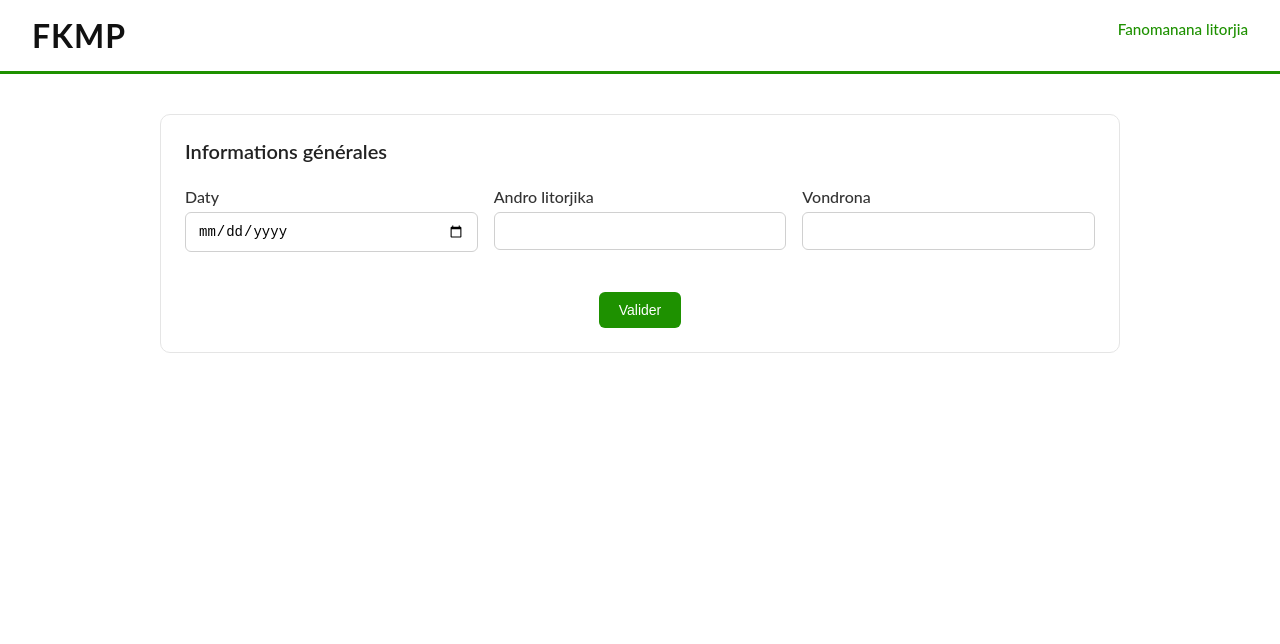
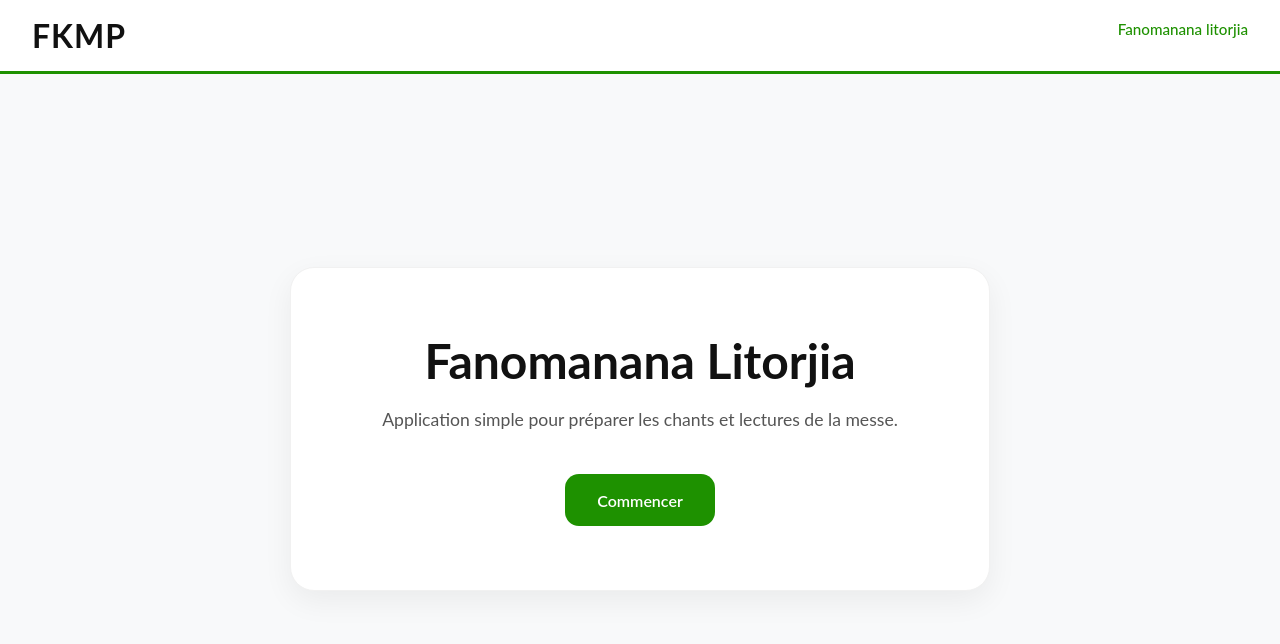
Before and after one commit to andri-Ts/e-liturgie, a React (Vite) app: page / in a window 1280 px wide. Shown: the top 644 px of the page. Built offline with nearby package versions, Linux system fonts and the light colour scheme.

Commit message:
feat: ajout homePage

```diff
--- a/src/App.jsx
+++ b/src/App.jsx
@@ -3,6 +3,7 @@ import Header from './layouts/header/Header';
 import Layout from './layouts/layout/Layout';
 import LecturePage from './pages/lecturePages/LecturePage';
 import LiturgiePage from './pages/liturgiePage/LiturgiePage';
+import HomePage from './pages/home/HomePage';
 
 function App() {
   const fkmpRouter = createBrowserRouter([
@@ -10,7 +11,11 @@ function App() {
       path: '/',
       element: <Layout />,
       children: [
-        { index: true, element: <LecturePage /> },
+        { index: true, element: <HomePage /> },
+        {
+          path: '/lecture',
+          element: <LecturePage />,
+        },
         {
           path: '/liturgie',
           element: <LiturgiePage />,
--- /dev/null
+++ b/src/pages/home/HomePage.jsx
@@ -0,0 +1,24 @@
+import React from 'react';
+import { Link } from 'react-router-dom';
+
+import './homePage.css';
+
+function HomePage() {
+  return (
+    <section className="home-page">
+      <div className="home-card">
+        <h1>Fanomanana Litorjia</h1>
+
+        <p>
+          Application simple pour préparer les chants et lectures de la messe.
+        </p>
+
+        <Link to="/lecture" className="start-btn">
+          Commencer
+        </Link>
+      </div>
+    </section>
+  );
+}
+
+export default HomePage;
--- /dev/null
+++ b/src/pages/home/homePage.css
@@ -0,0 +1,75 @@
+/* homePage.css */
+
+.home-page {
+  min-height: calc(100vh - 90px);
+
+  display: flex;
+  align-items: center;
+  justify-content: center;
+
+  padding: 2rem;
+
+  background: #f8f9fa;
+}
+
+.home-card {
+  width: 100%;
+  max-width: 700px;
+
+  background: white;
+
+  padding: 4rem 3rem;
+
+  border-radius: 24px;
+
+  text-align: center;
+
+  box-shadow: 0 10px 30px rgba(0, 0, 0, 0.06);
+
+  border: 1px solid #f1f1f1;
+}
+
+.home-card h1 {
+  font-size: 3rem;
+
+  color: #111;
+
+  margin-bottom: 1rem;
+}
+
+.home-card p {
+  font-size: 1.1rem;
+
+  color: #555;
+
+  line-height: 1.7;
+
+  margin-bottom: 2.5rem;
+}
+
+.start-btn {
+  display: inline-flex;
+
+  align-items: center;
+  justify-content: center;
+
+  height: 52px;
+
+  padding: 0 2rem;
+
+  background: #1e9100;
+
+  color: white;
+
+  border-radius: 14px;
+
+  font-weight: 600;
+
+  transition: 0.2s ease;
+}
+
+.start-btn:hover {
+  background: #176f00;
+
+  transform: translateY(-2px);
+}
```
